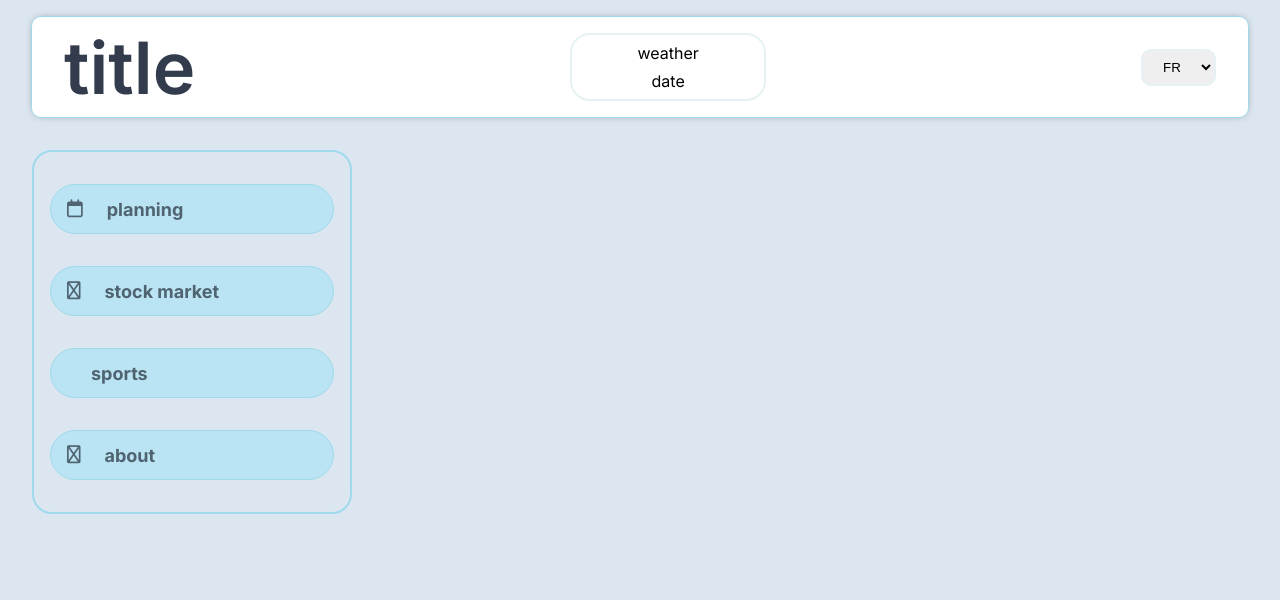
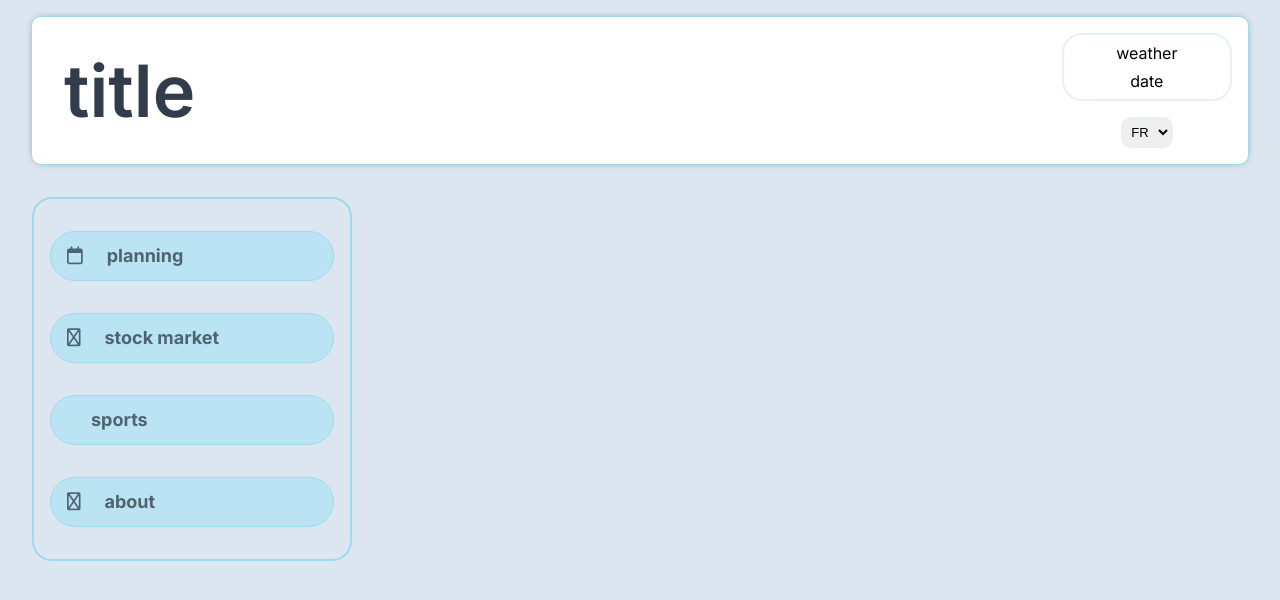
Before and after one commit to ssiimmoonndev/dashboard, a React (Vite) app in the folder DashBoard/: page / in a window 1280 px wide. Shown: the top 600 px of the page. Built offline with nearby package versions, Linux system fonts and the light colour scheme; some icons are missing; the HTML template or start-up script is replaced by a standard one.

Commit message:
Header style left and right

```diff
--- a/DashBoard/src/components/Header.jsx
+++ b/DashBoard/src/components/Header.jsx
@@ -2,19 +2,21 @@ import React from 'react';
 // import WeatherWidget from './WeatherWidget';
 import { useTranslation } from 'react-i18next';
 import Select from './Select';
-import { HeaderStyle, SelectLanguage, Title, WeatherDate } from '../style.js/style-header';
+import { HeaderStyle, SelectLanguage, Title,RightContainer, WeatherDate } from '../style.js/style-header';
 
 function Header() {
     const { t } = useTranslation();
     return (
         <HeaderStyle>
             <Title>{t("title")}</Title>
+            <RightContainer>
                 <WeatherDate>
                         <div>{t("weather")}</div>
                         <div>{t("date")}</div>
                         {/* <WeatherWidget /> */}
                 </WeatherDate>
                 <Select />
+            </RightContainer>
         </HeaderStyle>
     );
 }
--- a/DashBoard/src/style.js/style-header.js
+++ b/DashBoard/src/style.js/style-header.js
@@ -26,12 +26,18 @@ export const Title = styled.h1`
     margin: 0 0 0 2rem;
 `;
 
+export const RightContainer = styled.div`
+    display: flex;
+    flex-direction: column;
+    align-items: center;
+`
+
 export const WeatherDate = styled.div`
     width: 10rem;
     border: solid 2px var(--secondary-color-light);
     border-radius: var(--radius-md);
     margin: 1rem;
-    padding: 0.5rem 1rem;
+    padding: 0.5rem 0.2rem;
     display: flex;
     flex-direction: column;
     justify-content: center;
@@ -40,8 +46,10 @@ export const WeatherDate = styled.div`
 `;
 
 export const SelectLanguage = styled.select`
-  margin-right: 2rem;
-  padding: 0.5rem 1rem;
+font-size: small;
+  display: flex;
+  margin-bottom: 1rem;
+  padding: 0.3rem;
   border: solid 2px var(--secondary-color-light);
   border-radius: var(--radius-sm);
 
```
Lines whose indentation alone changed are shown as unchanged.
